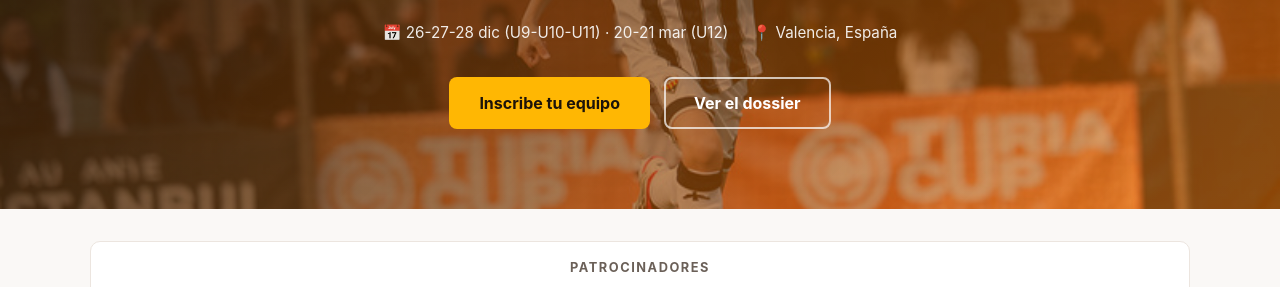
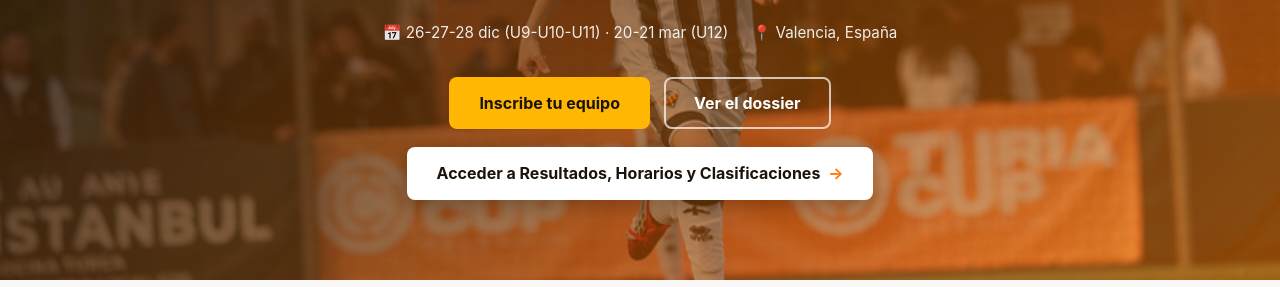
Before and after one commit to TuriaCup/turiacup, a website: page public/index.html in a window 1280 px wide. Shown: the part 454-741 px from the top of the page. Drawn offline with Linux system fonts and the light colour scheme.

Commit message:
Añadir en la portada el botón de resultados, horarios y clasificaciones
* Añadir la app del torneo en /app con pestañas, Mi equipo e instalable en el móvil

Co-Authored-By: Claude Opus 5.5 <noreply@anthropic.com>
Claude-Session: https://claude.ai/code/session_013EpweCCK5Mx9oxY1K4Uo1K

* Añadir la app del torneo al menú de la web y quitar el enlace por club

Co-Authored-By: Claude Opus 5.5 <noreply@anthropic.com>
Claude-Session: https://claude.ai/code/session_013EpweCCK5Mx9oxY1K4Uo1K

* Añadir avisos de la organización que se escriben en el panel y salen como banner en la app

Co-Authored-By: Claude Opus 5.5 <noreply@anthropic.com>
Claude-Session: https://claude.ai/code/session_013EpweCCK5Mx9oxY1K4Uo1K

* Mostrar la app solo en el móvil, mantener las páginas de siempre en el ordenador y añadir la flecha de atrás

Co-Authored-By: Claude Opus 5.5 <noreply@anthropic.com>
Claude-Session: https://claude.ai/code/session_013EpweCCK5Mx9oxY1K4Uo1K

* Añadir en la portada el botón para acceder a resultados, horarios y clasificaciones

Co-Authored-By: Claude Opus 5.5 <noreply@anthropic.com>
Claude-Session: https://claude.ai/code/session_013EpweCCK5Mx9oxY1K4Uo1K

---------

Co-authored-by: Claude <noreply@anthropic.com>

```diff
--- a/public/css/style.css
+++ b/public/css/style.css
@@ -182,6 +182,15 @@ h3 { font-size: 1.05rem; color: var(--blue-900); }
   background: rgba(255, 255, 255, .12);
   border-color: var(--white);
 }
+.btn-resultados {
+  margin-top: 18px;
+  background: var(--white);
+  color: var(--blue-900);
+  box-shadow: 0 6px 20px rgba(0, 0, 0, .25);
+  max-width: 100%;
+}
+.btn-resultados:hover { background: #fff3e0; }
+.btn-resultados span { color: var(--blue-500); margin-left: 4px; }
 
 /* Info grid */
 .info-grid {
--- a/public/index.html
+++ b/public/index.html
@@ -43,6 +43,8 @@
       <a href="#inscripcion" class="btn btn-primary">Inscribe tu equipo</a>
       <a href="dossier.html" class="btn btn-outline-light">Ver el dossier</a>
     </div>
+    <!-- En el móvil, torneo.html lleva sola a la app (js/redireccion.js) -->
+    <a href="torneo.html" class="btn btn-resultados">Acceder a Resultados, Horarios y Clasificaciones <span aria-hidden="true">→</span></a>
   </div>
 </section>
 
```
